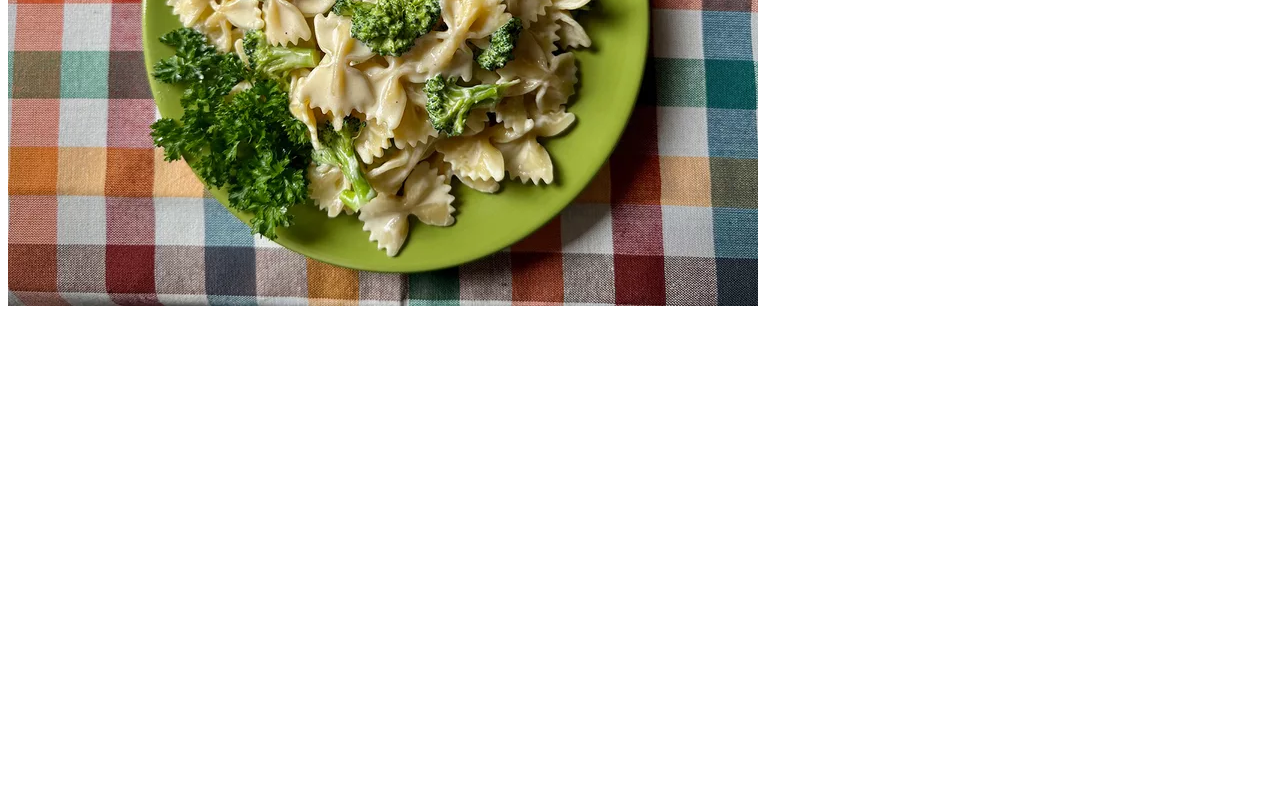
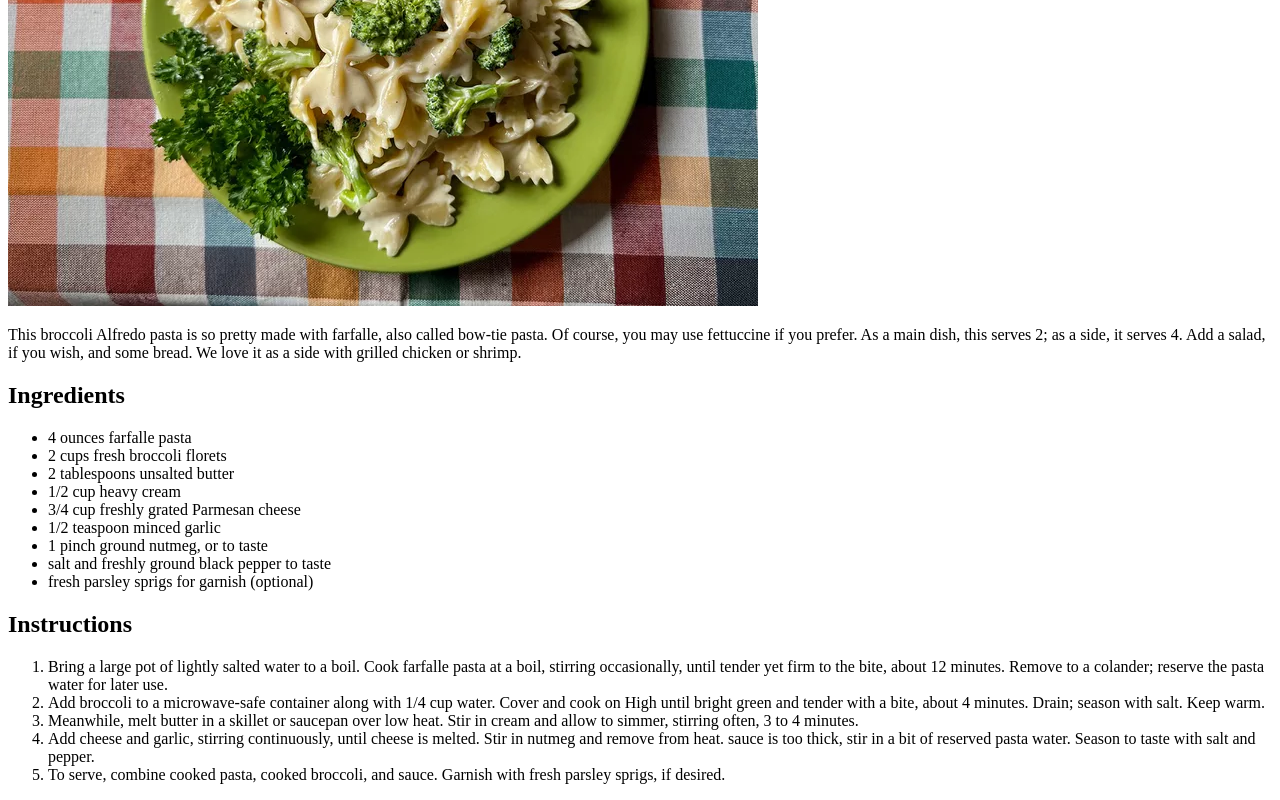
Before and after one commit to MitchellAsh/odin-recipes-mac, a plain HTML site: page recipes/broccoli-alfredo-pasta.html in a window 1280 px wide. Shown: the part 337-1137 px from the top of the page. Before the commit the page ends 800 px from the top, so only its background shows below. Drawn offline with Linux system fonts and the light colour scheme.

Commit message:
Add a description, list of ingredients, and steps

```diff
--- a/recipes/broccoli-alfredo-pasta.html
+++ b/recipes/broccoli-alfredo-pasta.html
@@ -9,9 +9,32 @@
 
 <img src="broccoli-alfredo-pasta.jpg" alt="A plate of broccoli alfredo pasta">
 
+<p>This broccoli Alfredo pasta is so pretty made with farfalle, also called bow-tie pasta. Of course, you may use fettuccine if you prefer. As a main dish, this serves 2; as a side, it serves 4. Add a salad, if you wish, and some bread. We love it as a side with grilled chicken or shrimp.</p>
+
+<h2>Ingredients</h2>
+<ul>
+<li>4 ounces farfalle pasta</li>
+<li>2 cups fresh broccoli florets</li>
+<li>2 tablespoons unsalted butter</li>
+<li>1/2 cup heavy cream</li>
+<li>3/4 cup freshly grated Parmesan cheese</li>
+<li>1/2 teaspoon minced garlic</li>
+<li>1 pinch ground nutmeg, or to taste</li>
+<li>salt and freshly ground black pepper to taste</li>
+<li>fresh parsley sprigs for garnish (optional)</li>
+
+</ul>
+<h2>Instructions</h2>
+<ol>
+<li>Bring a large pot of lightly salted water to a boil. Cook farfalle pasta at a boil, stirring occasionally, until tender yet firm to the bite, about 12 minutes. Remove to a colander; reserve the pasta water for later use.</li>
+<li>Add broccoli to a microwave-safe container along with 1/4 cup water. Cover and cook on High until bright green and tender with a bite, about 4 minutes. Drain; season with salt. Keep warm.</li>
+<li>Meanwhile, melt butter in a skillet or saucepan over low heat. Stir in cream and allow to simmer, stirring often, 3 to 4 minutes.</li>
+<li>Add cheese and garlic, stirring continuously, until cheese is melted. Stir in nutmeg and remove from heat. sauce is too thick, stir in a bit of reserved pasta water. Season to taste with salt and pepper.</li>
+<li>To serve, combine cooked pasta, cooked broccoli, and sauce. Garnish with fresh parsley sprigs, if desired.</li>
 
 
 
+</ol>
 </body>
 
 
```
